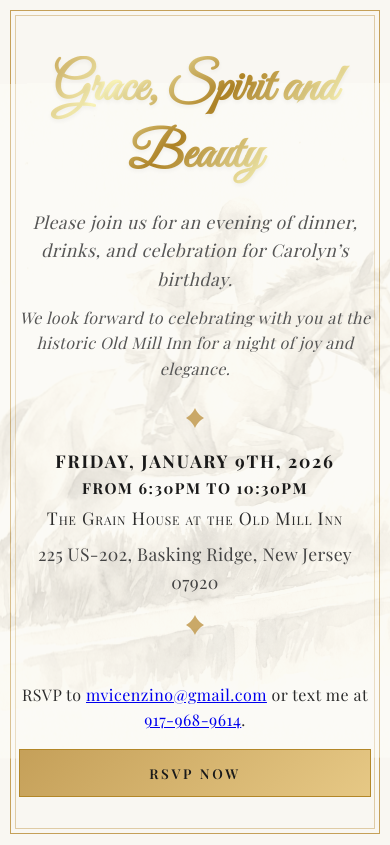
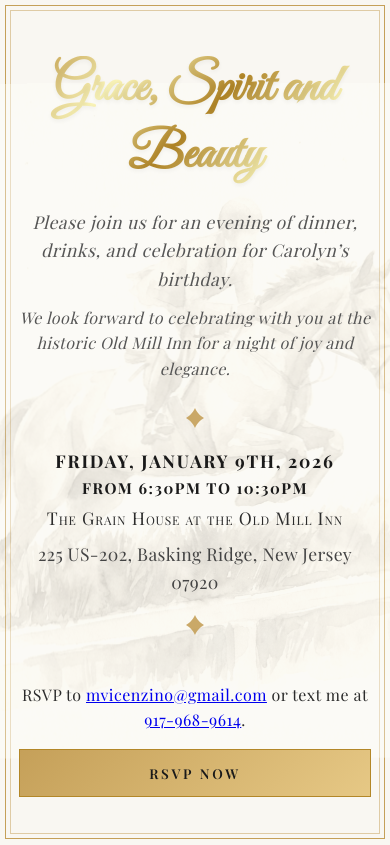
Before and after one commit to mvicenzino/Carolyn-45, a React (Vite) app: page / in a window 390 px wide. Built offline with nearby package versions, Linux system fonts and the light colour scheme; a web font is replaced by a local one.

Commit message:
Make mobile border almost edge-to-edge (5px margin)

```diff
--- a/src/App.css
+++ b/src/App.css
@@ -412,10 +412,10 @@ body {
 /* Mobile Adjustments */
 @media (max-width: 600px) {
   .frame-border {
-    top: 10px;
-    left: 10px;
-    right: 10px;
-    bottom: 10px;
+    top: 5px;
+    left: 5px;
+    right: 5px;
+    bottom: 5px;
   }
 
   .title-script {
```
